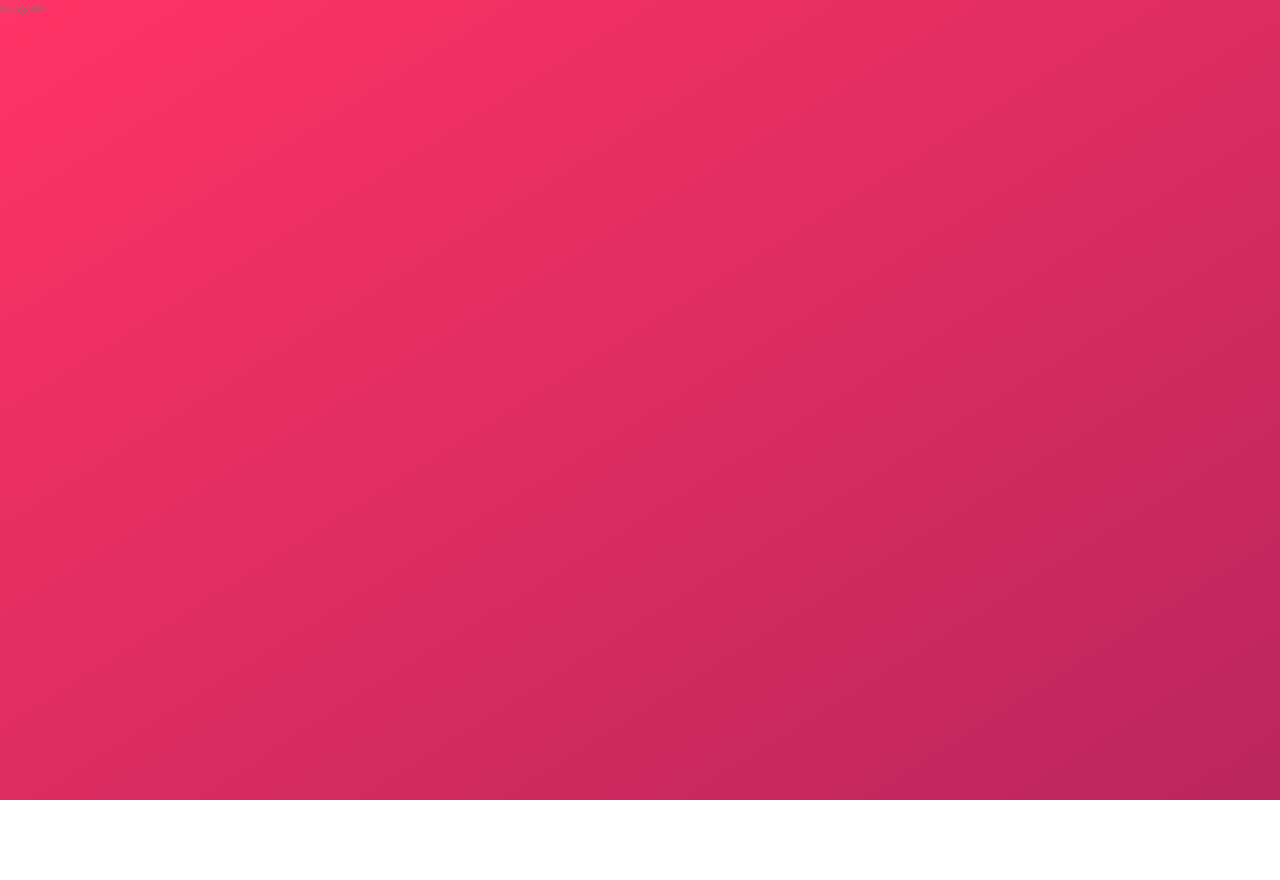
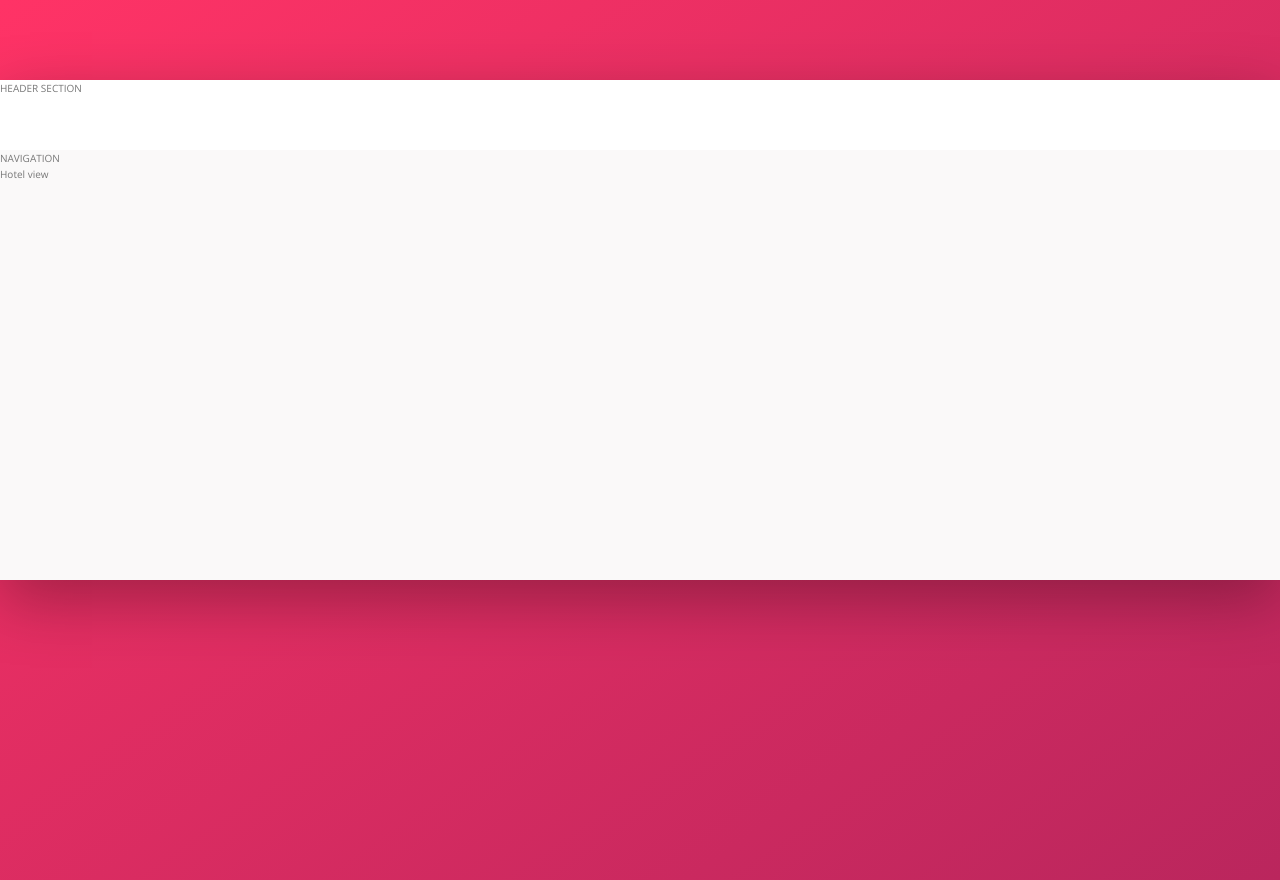
Before and after one commit to rom-30/vojaganto, a website: page index.html in a window 1280 px wide. Before the commit the page ends 800 px from the top, so only its background shows below. Drawn offline with nearby package versions, Linux system fonts and the light colour scheme.

Commit message:
Style container

```diff
--- a/index.html
+++ b/index.html
@@ -11,6 +11,20 @@
         <title>Vojaganto &mdash; Your all-in-one booking app</title>
     </head>
     <body>
-      Vojaganto
+      <div class="container">
+        <header class="header">
+          HEADER SECTION
+        </header>
+
+        <div class="content">
+          <nav class="sidebar">
+            NAVIGATION
+          </nav>
+
+          <main class="hotel-view">
+            Hotel view
+          </main>
+        </div>
+      </div>
     </body>
 </html>
--- a/sass/_base.scss
+++ b/sass/_base.scss
@@ -25,6 +25,9 @@
     --color-grey-dark-1: #333;
     --color-grey-dark-2: #777;
     --color-grey-dark-3: #999;
+
+    // box shadow
+    --shadow-dark: 0 2rem 6rem rgba(0,0,0,0.3);
 }
 
 * {
--- a/sass/_layout.scss
+++ b/sass/_layout.scss
@@ -0,0 +1,26 @@
+.container {
+    max-width: 128rem;
+    margin: 8rem auto;
+    background-color: var(--color-grey-light-1);
+    box-shadow: var(--shadow-dark);
+
+    min-height: 50rem;
+}
+
+.header {
+    height: 7rem;
+    background-color: #fff;
+    border-bottom: var(--color-grey-light-2);
+}
+
+.content {
+
+}
+
+.sidebar    {
+
+}
+
+.hotel-view {
+
+}
```
Also changed, not shown: css/style.css.
